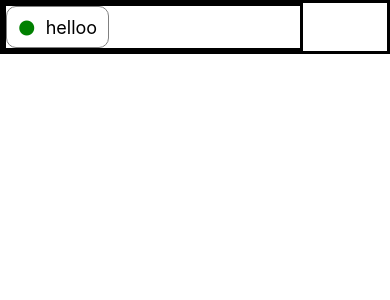
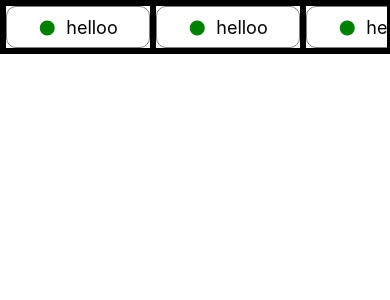
Before and after one commit to anilbdev/eduApp, a React Native app: screen / in a window 390 px wide. Shown: the top 300 px of the page. Built offline with nearby package versions, Linux system fonts and the light colour scheme.

Commit message:
item button size made 100%

```diff
--- a/src/components/Home/ItemButton.js
+++ b/src/components/Home/ItemButton.js
@@ -22,7 +22,7 @@ export default class ItemButton extends Component {
 }
 const styles = StyleSheet.create({
     container: {
-        width: '35%',
+        width: '100%',
         borderColor: 'grey',
         borderWidth: 1,
         borderRadius: 10
--- a/src/components/Home/SelectSubject.js
+++ b/src/components/Home/SelectSubject.js
@@ -12,6 +12,16 @@ export default class SelectSubject extends Component {
                     <View style={styles.buttonStyle}>
                     <ItemButton/>
                     </View>
+                    <View style={styles.buttonStyle}>
+                    <ItemButton/>
+                    </View>
+                    <View style={styles.buttonStyle}>
+                    <ItemButton/>
+                    </View>
+                    <View style={styles.buttonStyle}>
+                    <ItemButton/>
+                    </View>
+
 
 
                 </ScrollView>
@@ -24,7 +34,7 @@ const styles = StyleSheet.create({
         borderWidth:3
     },
     buttonStyle:{
-        width:300,
+        width:150,
         borderWidth:3
     }
 })
```
